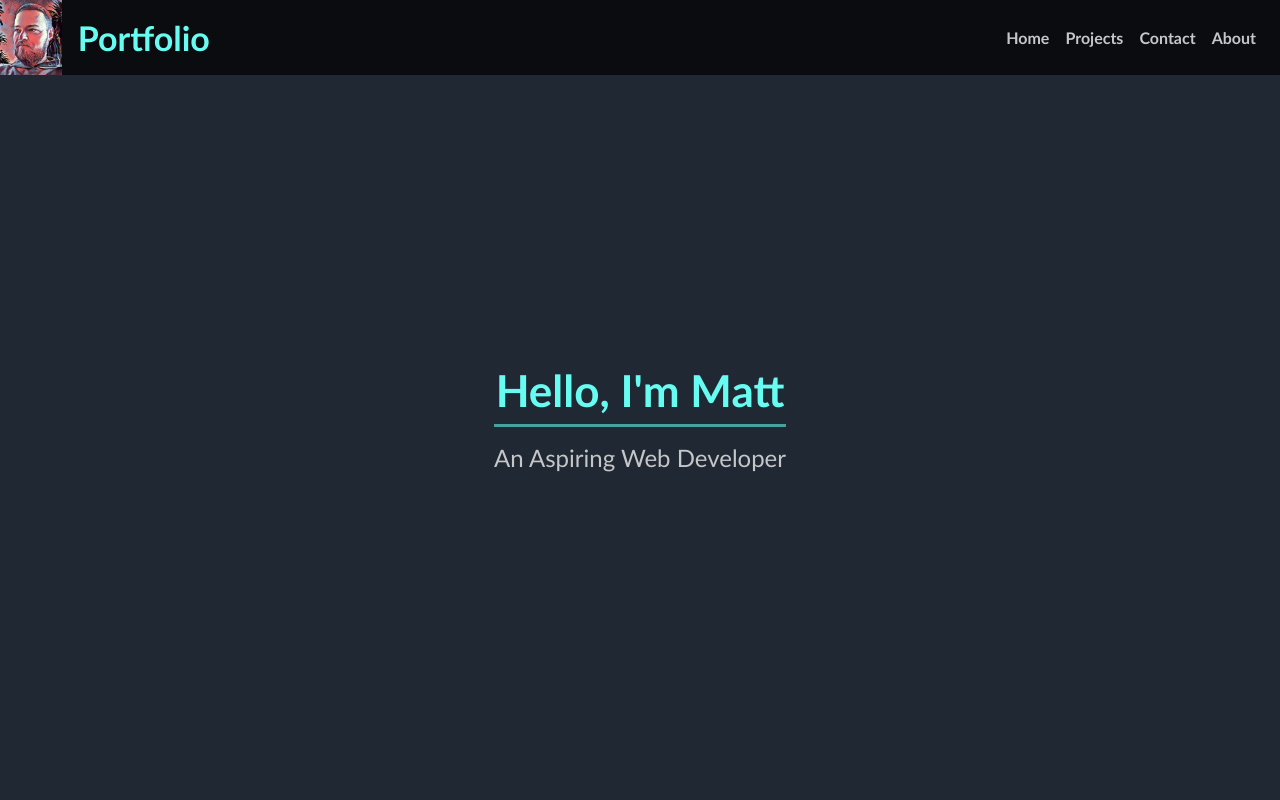
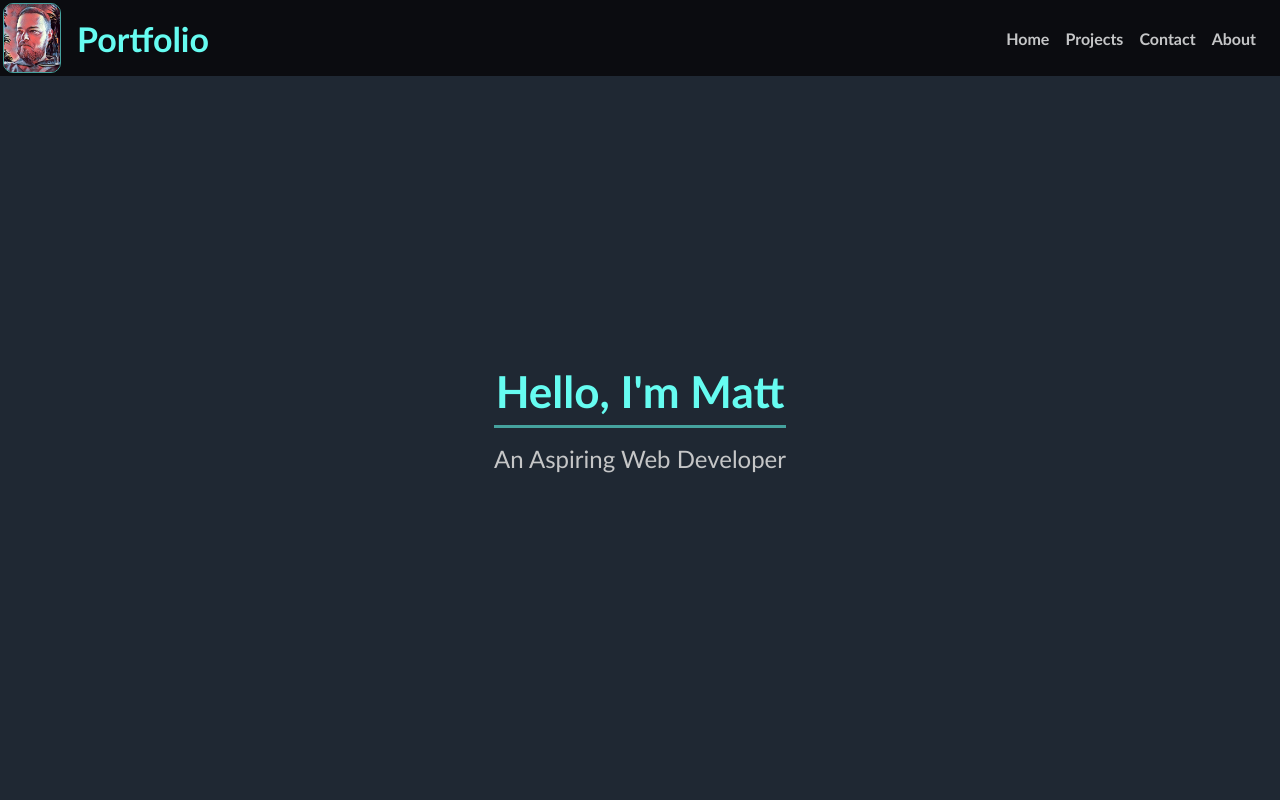
Before and after one commit to Matthew-Teixeira/Portfolio, a plain HTML site: page index.html in a window 1280 px wide. Shown: the top 800 px of the page. Drawn offline with Linux system fonts and the light colour scheme; files whose address does not match are found by name.

Commit message:
Added border to profile img

```diff
--- a/assets/styles/styles.css
+++ b/assets/styles/styles.css
@@ -64,8 +64,11 @@ header{
 }
 
 .profile-img{
-    height: 75px;
+    height: 70px;
     width: auto;
+    border-radius: 10px;
+    margin: 3px 0 3px 3px;
+    border: solid var(--accent) 1px;
 }
 
 
```
